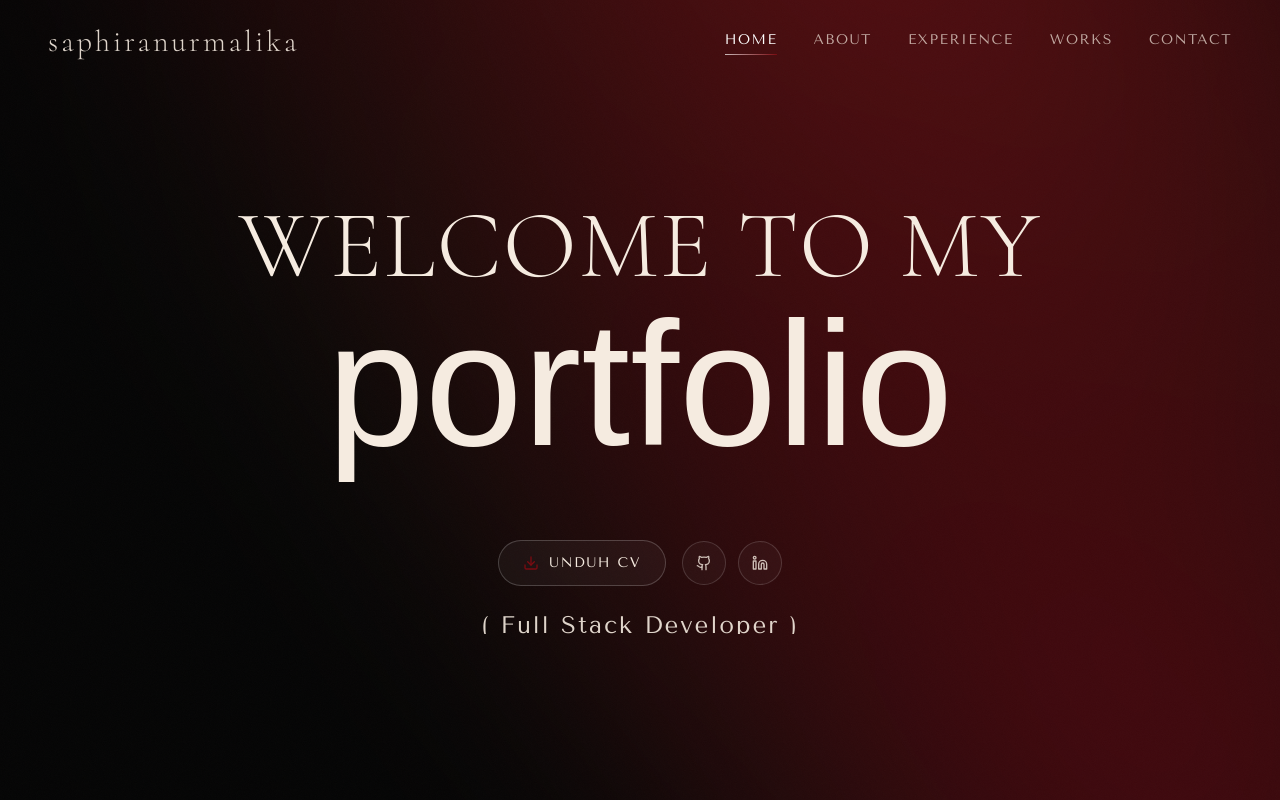
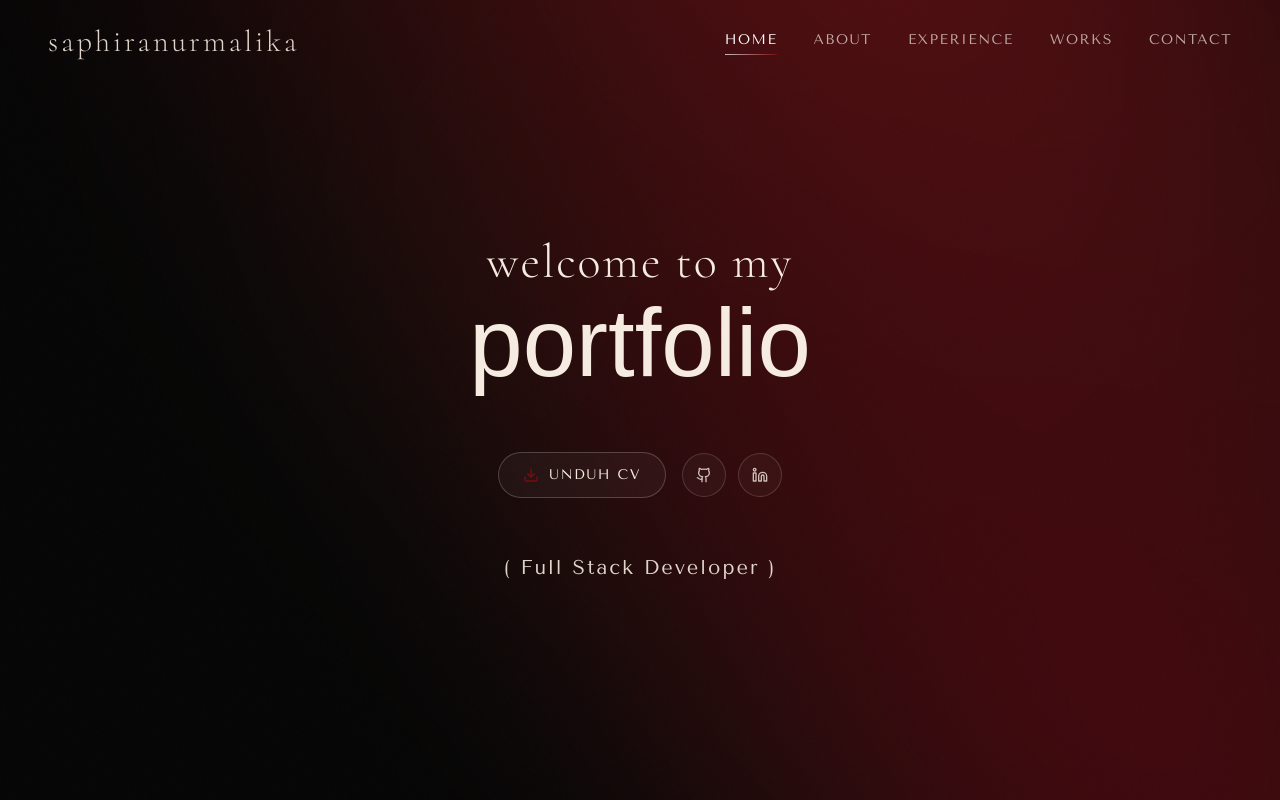
Before and after one commit to sphiranmlika/portfolio, a Next.js app: page / in a window 1280 px wide. Shown: the top 800 px of the page. Built offline with nearby package versions, Linux system fonts and the light colour scheme; a web font is replaced by a local one.

Commit message:
chore: auto-sync 2026-11-23T22:29:08.449Z

```diff
--- a/components/sections/Hero.tsx
+++ b/components/sections/Hero.tsx
@@ -38,25 +38,25 @@ export function Hero() {
           transition={{ duration: 0.8, ease: "easeOut" }}
           className="flex flex-col items-center"
         >
-          {/* Editorial Display Heading */}
-          <h1 className="heading text-4xl sm:text-6xl md:text-7xl lg:text-8xl tracking-[3px] font-light text-[#f5ebe0] uppercase leading-none">
+          {/* Editorial Display Heading - lowercase and smaller size */}
+          <h1 className="heading text-2xl sm:text-3xl md:text-4xl lg:text-5xl tracking-[3px] sm:tracking-[4px] font-light text-[#f5ebe0] lowercase leading-none">
             welcome to my
           </h1>
 
-          {/* Expressive Cursive Text */}
-          <div className="relative inline-flex items-center justify-center mt-1 sm:mt-2 mb-2 sm:mb-4">
-            <span className="cursive-text text-6xl sm:text-8xl md:text-9xl lg:text-[11rem] leading-[0.8] py-2 text-[#f5ebe0]">
+          {/* Expressive Cursive Text - smaller size */}
+          <div className="relative inline-flex items-center justify-center mt-1 sm:mt-2 mb-2 sm:mb-3">
+            <span className="cursive-text text-5xl sm:text-6xl md:text-7xl lg:text-8xl leading-[0.85] py-2 text-[#f5ebe0]">
               portfolio
             </span>
           </div>
         </motion.div>
 
-        {/* Action Buttons: CV Download & Social Links */}
+        {/* Action Buttons: CV Download & Social Links - space between portfolio & buttons */}
         <motion.div
           initial={{ opacity: 0, y: 15 }}
           animate={{ opacity: 1, y: 0 }}
           transition={{ duration: 0.8, delay: 0.35, ease: "easeOut" }}
-          className="flex flex-wrap items-center justify-center gap-4 pt-8 sm:pt-12 md:pt-14"
+          className="flex flex-wrap items-center justify-center gap-4 mt-8 sm:mt-10 md:mt-12"
         >
           {/* Download CV */}
           <a
@@ -92,12 +92,12 @@ export function Hero() {
           </div>
         </motion.div>
 
-        {/* Rotating Job Titles positioned below buttons */}
+        {/* Rotating Job Titles - space from buttons & no clipping */}
         <motion.div
           initial={{ opacity: 0, y: 15 }}
           animate={{ opacity: 1, y: 0 }}
           transition={{ duration: 0.8, delay: 0.55, ease: "easeOut" }}
-          className="pt-6 sm:pt-8 h-12 flex items-center justify-center relative overflow-hidden"
+          className="mt-8 sm:mt-10 md:mt-12 min-h-[48px] py-1 flex items-center justify-center relative"
         >
           <AnimatePresence mode="wait">
             <motion.span
@@ -109,7 +109,7 @@ export function Hero() {
                 duration: 0.5,
                 ease: [0.25, 0.1, 0.25, 1],
               }}
-              className="normal-text text-lg sm:text-xl md:text-2xl text-[#f5ebe0]/90 tracking-[2px] select-none inline-block text-center"
+              className="normal-text text-base sm:text-lg md:text-xl text-[#f5ebe0]/90 tracking-[2px] select-none inline-block text-center leading-normal pb-1"
             >
               {positions[titleIndex]}
             </motion.span>
```
